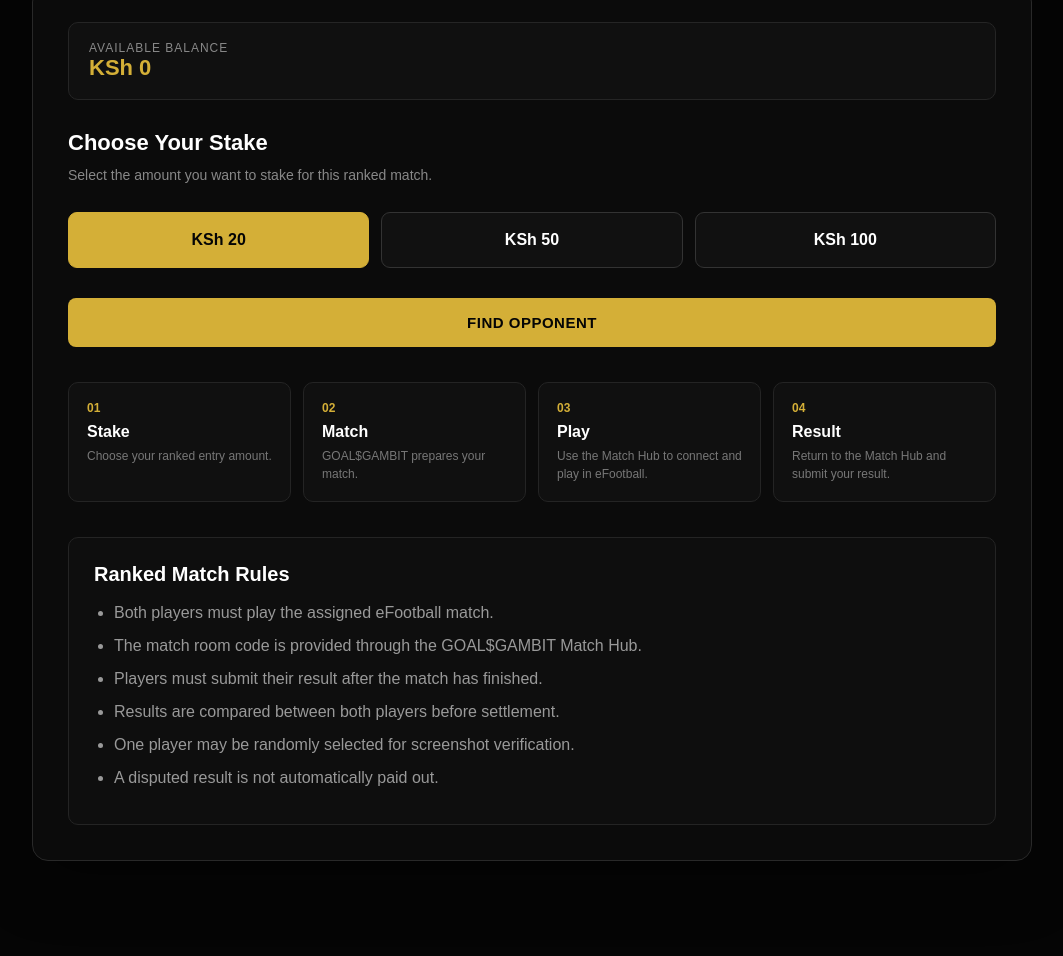
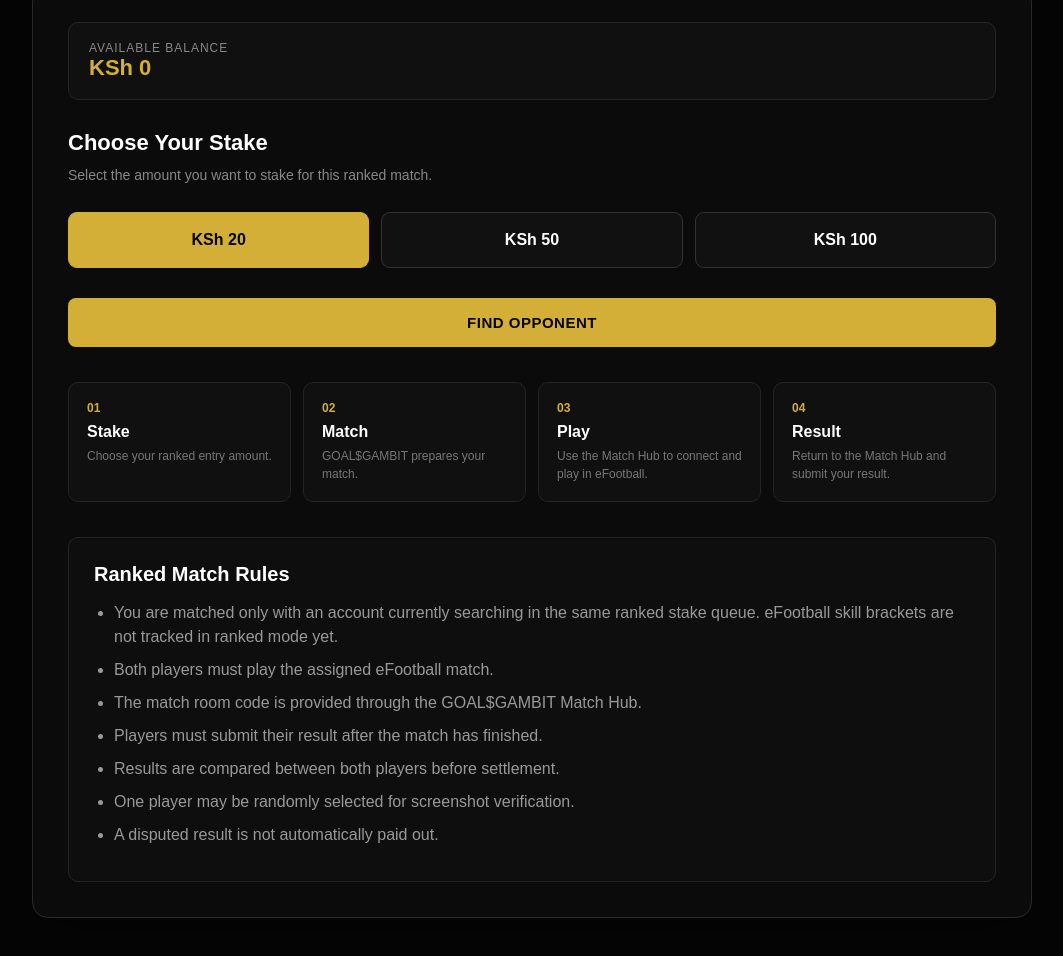
Before and after one commit to BillgatesBrighton/complete-goal-and-gambit, a plain HTML site: page frontend/pages/ranked.html in a window 1280 px wide. Shown: the part 318-1274 px from the top of the page, without its empty margins (108-1171 px from the left). Drawn offline with Linux system fonts and the light colour scheme.

Commit message:
Clarify eFootball ranked matchmaking queue

```diff
--- a/frontend/pages/ranked.html
+++ b/frontend/pages/ranked.html
@@ -605,6 +605,12 @@
             </h2>
 
             <ul>
+
+                <li>
+                    You are matched only with an account currently searching
+                    in the same ranked stake queue. eFootball skill brackets
+                    are not tracked in ranked mode yet.
+                </li>
 
                 <li>
                     Both players must play the assigned
```
